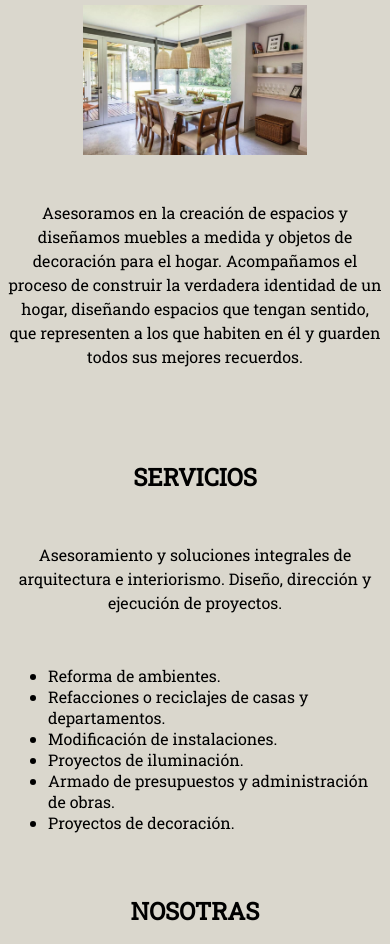
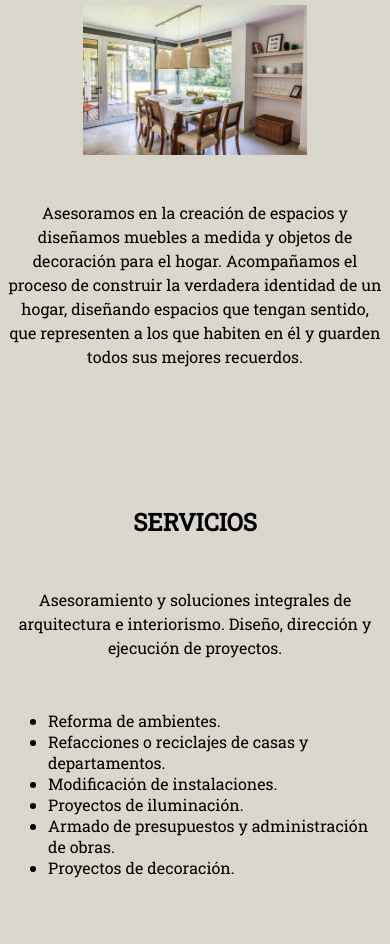
Before and after one commit to franciscofaguirre/ProyectoFika, a plain HTML site: page index.html in a window 390 px wide. Shown: the part 118-1062 px from the top of the page. Drawn offline with Linux system fonts and the light colour scheme.

Commit message:
Actualizacion resposive

```diff
--- a/CSS/estilos.css
+++ b/CSS/estilos.css
@@ -159,6 +159,10 @@ table{
         width: 60%;
     }
 
+    .section{
+        padding-top: 13%;
+    }
+
     .centrar {
         width:auto;
         margin-bottom: 50px;
@@ -245,6 +249,10 @@ table{
         margin-bottom: 50px;
     }
 
+    .section{
+        padding-top: 18%;
+    }
+
     .centrar {
         width:auto;
         margin-bottom: 50px;
```
